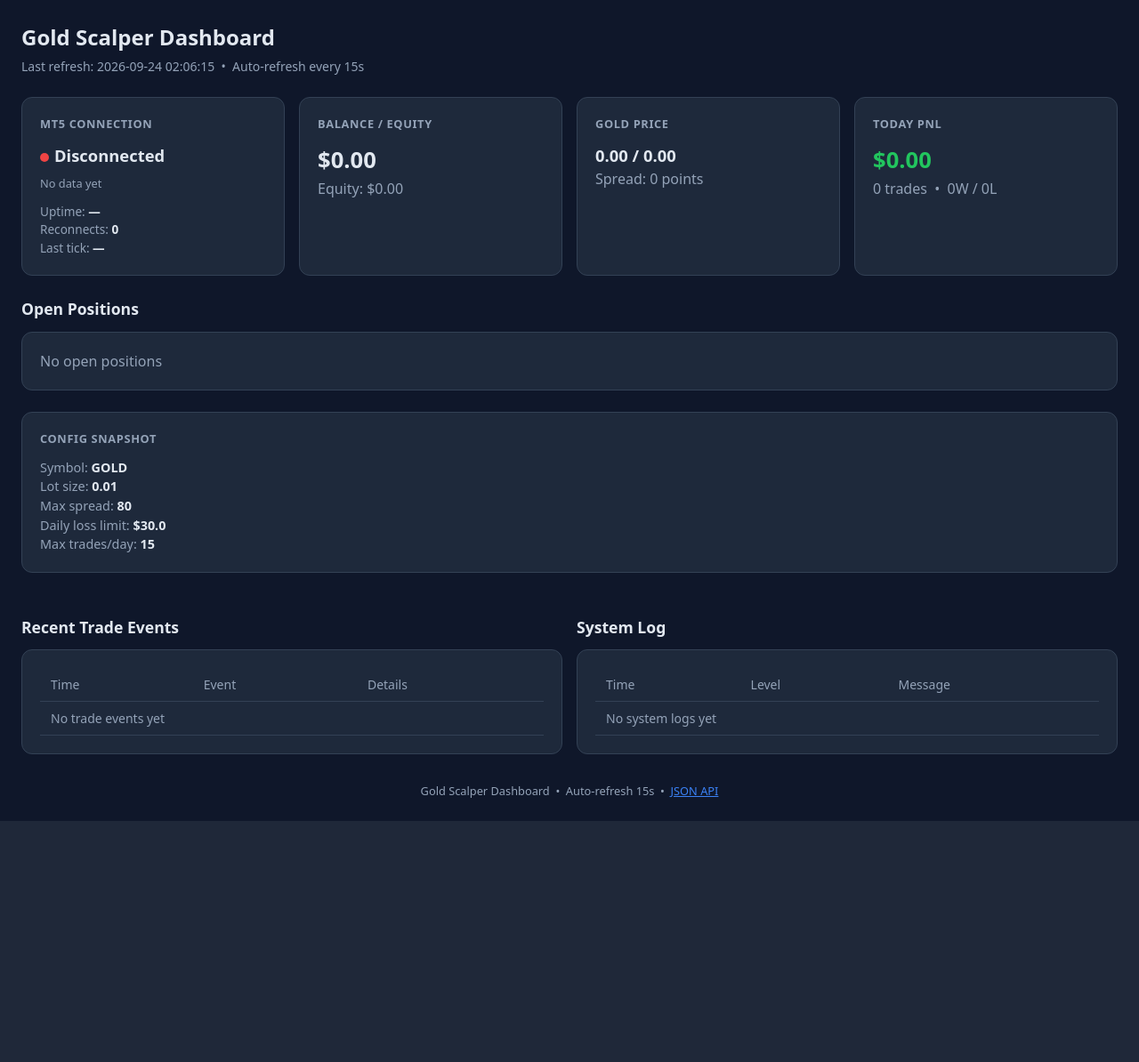
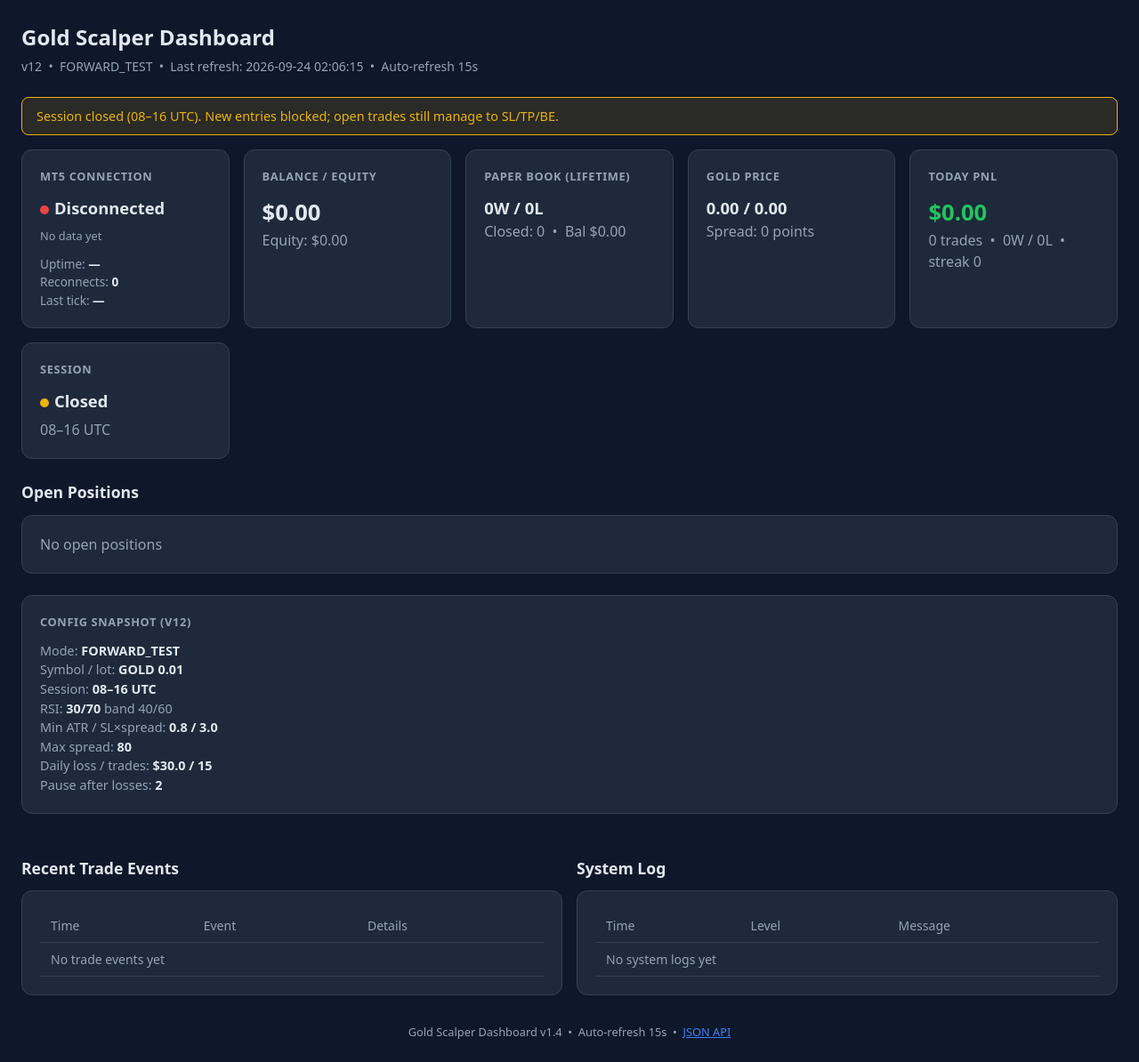
Before and after one commit to shashidaren/scalper, a FastAPI app: page / in a window 1280 px wide. Shown: the whole page at 89% size. Before the commit the page ends 923 px from the top, so only its background shows below. Run offline with FastAPI, Linux system fonts and the light colour scheme.

Commit message:
Dashboard: paper book, session/pause, v12 config, SIM_ENTRY/EXIT badges
Still file-only (no MT5). Shows lifetime paper W/L, consec-loss pause,
session in/out, and paper-event types that were invisible as generic badges.

```diff
--- a/dashboard.py
+++ b/dashboard.py
@@ -8,21 +8,22 @@
 import json
 import traceback
 from pathlib import Path
-from datetime import datetime
+from datetime import datetime, timezone
 
 from fastapi import FastAPI, Request
 from fastapi.responses import HTMLResponse
 from fastapi.templating import Jinja2Templates
 
 import config
-from logger import get_connection_status, get_live_status, get_today_stats
+from logger import LOG_DIR, get_connection_status, get_live_status, get_today_stats
 
 BASE_DIR = Path(__file__).parent
-LOG_DIR = BASE_DIR / "logs"
 TRADES_FILE = LOG_DIR / "trades.jsonl"
 SYSTEM_FILE = LOG_DIR / "system.jsonl"
+PAPER_FILE = LOG_DIR / "paper_account.json"
+CONTRACT_SIZE = 100.0
 
-app = FastAPI(title="Gold Scalper Dashboard", version="1.3")
+app = FastAPI(title="Gold Scalper Dashboard", version="1.4")
 templates = Jinja2Templates(directory=str(BASE_DIR / "templates"))
 
 
@@ -42,14 +43,71 @@
         return []
 
 
+def get_paper_book() -> dict:
+    default = {
+        "balance": None,
+        "closed": 0,
+        "wins": 0,
+        "losses": 0,
+        "position": None,
+        "updated_at": None,
+    }
+    if not PAPER_FILE.exists():
+        return default
+    try:
+        data = json.loads(PAPER_FILE.read_text())
+        for k, v in default.items():
+            data.setdefault(k, v)
+        return data
+    except Exception:
+        return default
+
+
+def session_state(when=None):
+    when = when or datetime.now(timezone.utc)
+    if getattr(config, "WEEKEND_FLAT_ENABLED", False) and when.weekday() >= 5:
+        return False, "weekend flat"
+    if getattr(config, "FRIDAY_CUTOFF_ENABLED", False):
+        cutoff = getattr(config, "FRIDAY_CUTOFF_HOUR_UTC", 16)
+        if when.weekday() == 4 and when.hour >= cutoff:
+            return False, f"Friday cutoff (>={cutoff}:00 UTC)"
+    if not getattr(config, "SESSION_FILTER_ENABLED", False):
+        return True, "filter off"
+    start = getattr(config, "SESSION_START_HOUR_UTC", 8)
+    end = getattr(config, "SESSION_END_HOUR_UTC", 16)
+    inside = start <= when.hour < end
+    return inside, f"{start:02d}–{end:02d} UTC"
+
+
+def enrich_positions(live: dict) -> None:
+    """Fill floating PnL for paper SIM rows that store profit=0."""
+    bid = float(live.get("bid") or 0)
+    ask = float(live.get("ask") or 0)
+    for p in live.get("positions") or []:
+        if p.get("ticket") != "SIM":
+            continue
+        side = p.get("type")
+        entry = float(p.get("price_open") or 0)
+        vol = float(p.get("volume") or 0)
+        if not entry or not vol:
+            continue
+        px = bid if side == "BUY" else ask
+        if not px:
+            continue
+        diff = (px - entry) if side == "BUY" else (entry - px)
+        p["profit"] = round(diff * vol * CONTRACT_SIZE, 2)
+
+
 @app.get("/", response_class=HTMLResponse)
 async def index(request: Request):
     try:
         live = get_live_status()
         stats = get_today_stats()
         conn = get_connection_status()
+        paper = get_paper_book()
         recent_trades = read_jsonl(TRADES_FILE, limit=40)
         recent_system = read_jsonl(SYSTEM_FILE, limit=30)
+        enrich_positions(live)
 
         uptime_str = "—"
         try:
@@ -61,6 +119,11 @@
         except Exception:
             uptime_str = "—"
 
+        in_session, session_label = session_state()
+        max_cl = int(getattr(config, "MAX_CONSECUTIVE_LOSSES", 0) or 0)
+        consec = int(stats.get("consecutive_losses") or 0)
+        paused = max_cl > 0 and consec >= max_cl
+
         return templates.TemplateResponse(
             request=request,
             name="index.html",
@@ -68,15 +131,29 @@
                 "live": live,
                 "stats": stats,
                 "conn": conn,
+                "paper": paper,
                 "uptime_str": uptime_str,
                 "trades": recent_trades,
                 "system_logs": recent_system,
+                "in_session": in_session,
+                "session_label": session_label,
+                "paused": paused,
                 "config": {
                     "symbol": getattr(config, "SYMBOL", "GOLD"),
+                    "mode": getattr(config, "TRADING_MODE", "FORWARD_TEST"),
                     "lot_size": getattr(config, "LOT_SIZE", 0.01),
                     "max_spread": getattr(config, "MAX_SPREAD_POINTS", 80),
                     "max_daily_loss": getattr(config, "MAX_DAILY_LOSS", 30),
                     "max_trades": getattr(config, "MAX_TRADES_PER_DAY", 15),
+                    "max_consec": max_cl,
+                    "session": session_label,
+                    "rsi_buy": getattr(config, "RSI_BUY_LEVEL", 30),
+                    "rsi_sell": getattr(config, "RSI_SELL_LEVEL", 70),
+                    "rsi_buy_max": getattr(config, "RSI_BUY_MAX", 40),
+                    "rsi_sell_min": getattr(config, "RSI_SELL_MIN", 60),
+                    "min_atr": getattr(config, "MIN_ATR", 0.8),
+                    "min_sl_spread": getattr(config, "MIN_SL_SPREAD_MULT", 3),
+                    "strategy": "v12",
                 },
                 "now": datetime.now().strftime("%Y-%m-%d %H:%M:%S"),
             }
@@ -100,10 +177,15 @@
 @app.get("/api/status")
 async def api_status():
     try:
+        live = get_live_status()
+        enrich_positions(live)
+        in_session, session_label = session_state()
         return {
-            "live": get_live_status(),
+            "live": live,
             "stats": get_today_stats(),
+            "paper": get_paper_book(),
             "connection": get_connection_status(),
+            "session": {"open": in_session, "label": session_label},
             "trades": read_jsonl(TRADES_FILE, limit=20),
             "system": read_jsonl(SYSTEM_FILE, limit=15),
             "timestamp": datetime.now().isoformat()
--- a/templates/index.html
+++ b/templates/index.html
@@ -16,6 +16,7 @@
       --red: #ef4444;
       --blue: #3b82f6;
       --yellow: #eab308;
+      --orange: #f59e0b;
     }
     * { box-sizing: border-box; margin: 0; padding: 0; }
     body {
@@ -58,6 +59,7 @@
     }
     .status-dot.on { background: var(--green); }
     .status-dot.off { background: var(--red); }
+    .status-dot.warn { background: var(--yellow); }
     table {
       width: 100%;
       border-collapse: collapse;
@@ -80,6 +82,7 @@
     .badge.sell { background: rgba(239,68,68,0.2); color: var(--red); }
     .badge.skip { background: rgba(234,179,8,0.2); color: var(--yellow); }
     .badge.signal { background: rgba(59,130,246,0.2); color: var(--blue); }
+    .badge.sim { background: rgba(245,158,11,0.2); color: var(--orange); }
     .log-row { font-family: ui-monospace, monospace; font-size: 0.8rem; }
     .section-title {
       font-size: 1.1rem;
@@ -99,13 +102,30 @@
       font-size: 0.8rem;
       text-align: center;
     }
+    .banner {
+      background: rgba(234,179,8,0.12);
+      border: 1px solid var(--yellow);
+      color: var(--yellow);
+      padding: 0.6rem 1rem;
+      border-radius: 0.5rem;
+      margin-bottom: 1rem;
+      font-size: 0.9rem;
+    }
   </style>
 </head>
 <body>
   <h1>Gold Scalper Dashboard</h1>
-  <p class="subtitle">Last refresh: {{ now }} &nbsp;•&nbsp; Auto-refresh every 15s</p>
+  <p class="subtitle">
+    {{ config.strategy }} &nbsp;•&nbsp; {{ config.mode }}
+    &nbsp;•&nbsp; Last refresh: {{ now }} &nbsp;•&nbsp; Auto-refresh 15s
+  </p>
 
-  <!-- Top metrics -->
+  {% if paused %}
+  <div class="banner">Consecutive-loss pause ({{ stats.consecutive_losses }} ≥ {{ config.max_consec }}). No new entries until tomorrow.</div>
+  {% elif not in_session %}
+  <div class="banner">Session closed ({{ session_label }}). New entries blocked; open trades still manage to SL/TP/BE.</div>
+  {% endif %}
+
   <div class="grid">
     <div class="card">
       <h2>MT5 Connection</h2>
@@ -129,6 +149,16 @@
     </div>
 
     <div class="card">
+      <h2>Paper book (lifetime)</h2>
+      <div class="value small">{{ paper.wins or 0 }}W / {{ paper.losses or 0 }}L</div>
+      <div style="color:var(--muted)">
+        Closed: {{ paper.closed or 0 }}
+        &nbsp;•&nbsp; Bal ${{ "%.2f"|format(paper.balance or live.balance or 0) }}
+        {% if paper.updated_at %}<br/>Updated {{ paper.updated_at }}{% endif %}
+      </div>
+    </div>
+
+    <div class="card">
       <h2>GOLD Price</h2>
       <div class="value small">{{ "%.2f"|format(live.bid or 0) }} / {{ "%.2f"|format(live.ask or 0) }}</div>
       <div style="color:var(--muted)">Spread: {{ live.spread or 0 }} points</div>
@@ -143,11 +173,21 @@
       <div style="color:var(--muted)">
         {{ stats.trades or 0 }} trades &nbsp;•&nbsp;
         {{ stats.wins or 0 }}W / {{ stats.losses or 0 }}L
+        &nbsp;•&nbsp; streak {{ stats.consecutive_losses or 0 }}
       </div>
+    </div>
+
+    <div class="card">
+      <h2>Session</h2>
+      {% if in_session %}
+        <div class="value small"><span class="status-dot on"></span>Open</div>
+      {% else %}
+        <div class="value small"><span class="status-dot warn"></span>Closed</div>
+      {% endif %}
+      <div style="color:var(--muted);margin-top:0.4rem">{{ session_label }}</div>
     </div>
   </div>
 
-  <!-- Open Positions -->
   <h2 class="section-title">Open Positions</h2>
   <div class="card" style="margin-bottom:1.5rem">
     {% if live.positions %}
@@ -186,21 +226,23 @@
     {% endif %}
   </div>
 
-  <!-- Config snapshot -->
   <div class="grid" style="margin-bottom:1.5rem">
     <div class="card">
-      <h2>Config Snapshot</h2>
+      <h2>Config Snapshot (v12)</h2>
       <div style="font-size:0.9rem;color:var(--muted)">
-        Symbol: <strong style="color:var(--text)">{{ config.symbol }}</strong><br/>
-        Lot size: <strong style="color:var(--text)">{{ config.lot_size }}</strong><br/>
+        Mode: <strong style="color:var(--text)">{{ config.mode }}</strong><br/>
+        Symbol / lot: <strong style="color:var(--text)">{{ config.symbol }} {{ config.lot_size }}</strong><br/>
+        Session: <strong style="color:var(--text)">{{ config.session }}</strong><br/>
+        RSI: <strong style="color:var(--text)">{{ config.rsi_buy }}/{{ config.rsi_sell }}</strong>
+        band {{ config.rsi_buy_max }}/{{ config.rsi_sell_min }}<br/>
+        Min ATR / SL×spread: <strong style="color:var(--text)">{{ config.min_atr }} / {{ config.min_sl_spread }}</strong><br/>
         Max spread: <strong style="color:var(--text)">{{ config.max_spread }}</strong><br/>
-        Daily loss limit: <strong style="color:var(--text)">${{ config.max_daily_loss }}</strong><br/>
-        Max trades/day: <strong style="color:var(--text)">{{ config.max_trades }}</strong>
+        Daily loss / trades: <strong style="color:var(--text)">${{ config.max_daily_loss }} / {{ config.max_trades }}</strong><br/>
+        Pause after losses: <strong style="color:var(--text)">{{ config.max_consec }}</strong>
       </div>
     </div>
   </div>
 
-  <!-- Recent activity -->
   <div class="two-col">
     <div>
       <h2 class="section-title">Recent Trade Events</h2>
@@ -214,8 +256,10 @@
             <tr class="log-row">
               <td>{{ t.time[11:19] if t.time else "" }}</td>
               <td>
-                {% if t.event == "ENTRY" %}
-                  <span class="badge buy">ENTRY</span>
+                {% if t.event in ["ENTRY", "SIM_ENTRY"] %}
+                  <span class="badge buy">{{ t.event }}</span>
+                {% elif t.event in ["SIM_EXIT"] %}
+                  <span class="badge sim">{{ t.event }}</span>
                 {% elif t.event == "SIGNAL" %}
                   <span class="badge signal">SIGNAL</span>
                 {% elif t.event == "SKIP" %}
@@ -225,10 +269,12 @@
                 {% endif %}
               </td>
               <td style="color:var(--muted)">
-                {% if t.signal %}{{ t.signal }}{% endif %}
-                {% if t.reason %}{{ t.reason }}{% endif %}
-                {% if t.side %}{{ t.side }}{% endif %}
-                {% if t.spread %}spread={{ t.spread }}{% endif %}
+                {% if t.signal %}{{ t.signal }} {% endif %}
+                {% if t.side %}{{ t.side }} {% endif %}
+                {% if t.reason %}{{ t.reason }} {% endif %}
+                {% if t.profit is defined and t.profit is not none %}pnl={{ t.profit }} {% endif %}
+                {% if t.spread %}spread={{ t.spread }} {% endif %}
+                {% if t.sl_dist %}SL={{ t.sl_dist }} {% endif %}
                 {% if t.ticket %}#{{ t.ticket }}{% endif %}
               </td>
             </tr>
@@ -266,7 +312,7 @@
   </div>
 
   <footer>
-    Gold Scalper Dashboard &nbsp;•&nbsp; Auto-refresh 15s &nbsp;•&nbsp; <a href="/api/status" style="color:var(--blue)">JSON API</a>
+    Gold Scalper Dashboard v1.4 &nbsp;•&nbsp; Auto-refresh 15s &nbsp;•&nbsp; <a href="/api/status" style="color:var(--blue)">JSON API</a>
   </footer>
 </body>
 </html>
```
